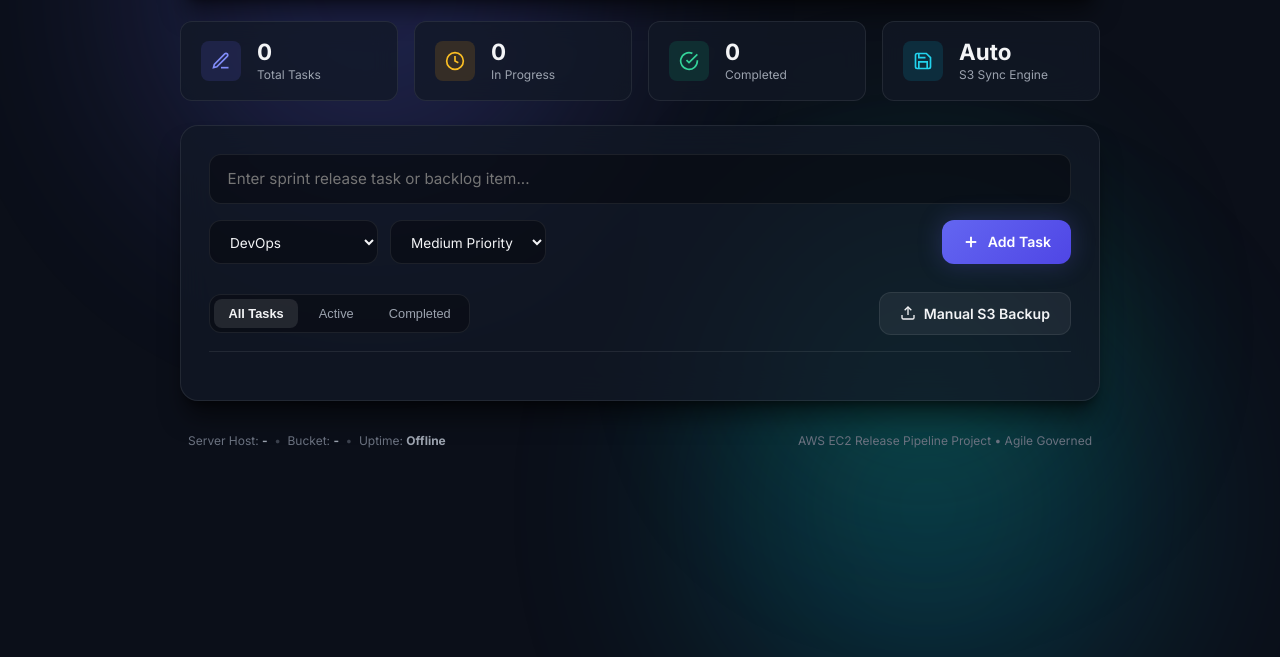
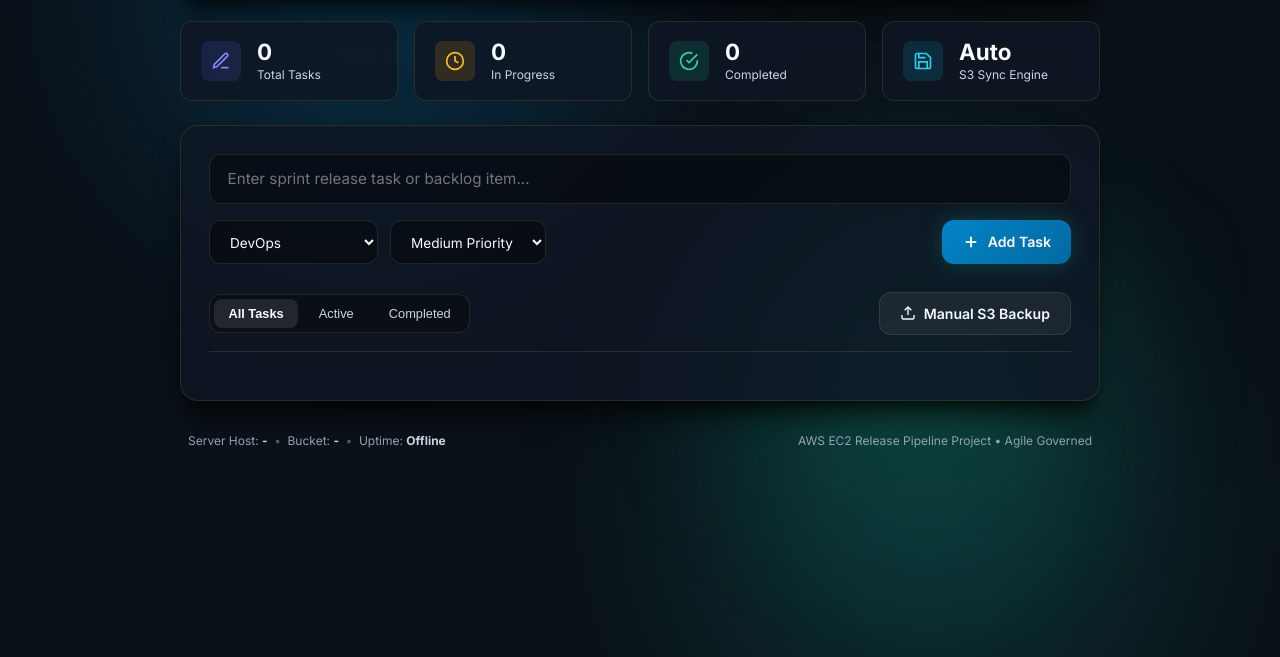
Before and after one commit to AVINASH1805A/AWS-PROJECT, a website: page public/index.html in a window 1280 px wide. Shown: the part 143-800 px from the top of the page. Drawn offline with Linux system fonts and the light colour scheme; no server answers.

Commit message:
Apply Alexandria color palette theme

```diff
--- a/public/styles.css
+++ b/public/styles.css
@@ -3,22 +3,23 @@
    ========================================================================== */
 
 :root {
-  --bg-dark: #0b0f19;
-  --bg-card: rgba(18, 24, 38, 0.75);
-  --bg-card-hover: rgba(26, 35, 56, 0.85);
-  --border-light: rgba(255, 255, 255, 0.08);
-  --border-glow: rgba(99, 102, 241, 0.3);
+  --bg-dark: #0a1118;
+  --bg-card: rgba(15, 23, 36, 0.82);
+  --bg-card-hover: rgba(22, 34, 52, 0.90);
+  --border-light: rgba(212, 175, 55, 0.15);
+  --border-glow: rgba(20, 184, 166, 0.35);
 
-  --accent-primary: #6366f1;
-  --accent-primary-hover: #4f46e5;
-  --accent-cyan: #06b6d4;
+  /* Alexandria Palette Tokens: Royal Navy, Aegean Teal, Antique Gold, Terracotta Coral */
+  --accent-primary: #0284c7;
+  --accent-primary-hover: #0369a1;
+  --accent-cyan: #14b8a6;
   --accent-emerald: #10b981;
-  --accent-amber: #f59e0b;
-  --accent-rose: #f43f5e;
+  --accent-amber: #d4af37;
+  --accent-rose: #e11d48;
 
-  --text-primary: #f3f4f6;
-  --text-secondary: #9ca3af;
-  --text-muted: #6b7280;
+  --text-primary: #f8fafc;
+  --text-secondary: #cbd5e1;
+  --text-muted: #94a3b8;
 
   --font-family: 'Inter', system-ui, -apple-system, sans-serif;
   --radius-sm: 8px;
@@ -26,9 +27,9 @@
   --radius-lg: 18px;
   --radius-full: 9999px;
 
-  --shadow-sm: 0 4px 6px -1px rgba(0, 0, 0, 0.3);
-  --shadow-lg: 0 20px 25px -5px rgba(0, 0, 0, 0.5), 0 8px 10px -6px rgba(0, 0, 0, 0.5);
-  --shadow-glow: 0 0 25px rgba(99, 102, 241, 0.25);
+  --shadow-sm: 0 4px 6px -1px rgba(0, 0, 0, 0.35);
+  --shadow-lg: 0 20px 25px -5px rgba(0, 0, 0, 0.6), 0 8px 10px -6px rgba(0, 0, 0, 0.6);
+  --shadow-glow: 0 0 25px rgba(20, 184, 166, 0.25);
 }
 
 * {
@@ -148,7 +149,7 @@ body {
   font-size: 1.35rem;
   font-weight: 700;
   letter-spacing: -0.02em;
-  background: linear-gradient(90deg, #ffffff, #c7d2fe);
+  background: linear-gradient(90deg, #ffffff, #fef08a, #7dd3fc);
   -webkit-background-clip: text;
   -webkit-text-fill-color: transparent;
 }
```
